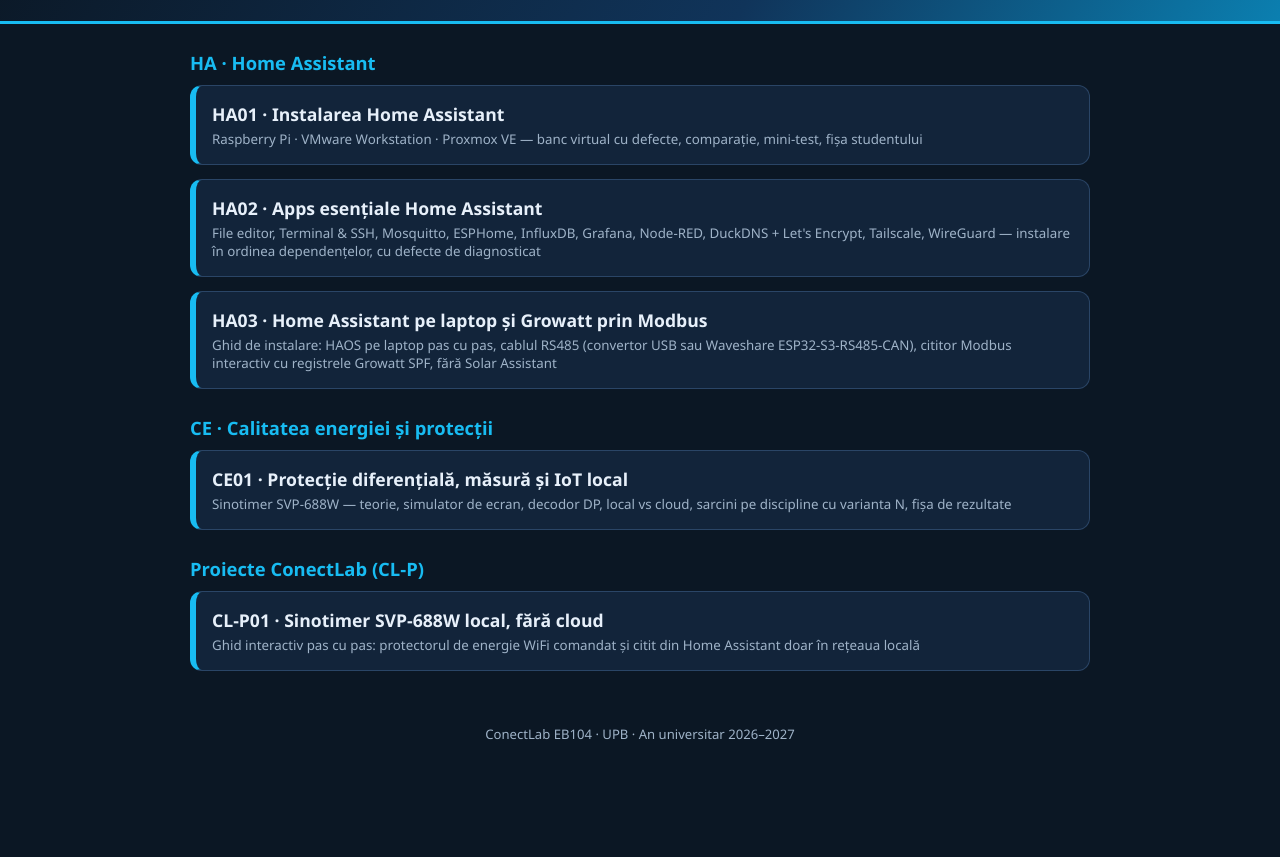
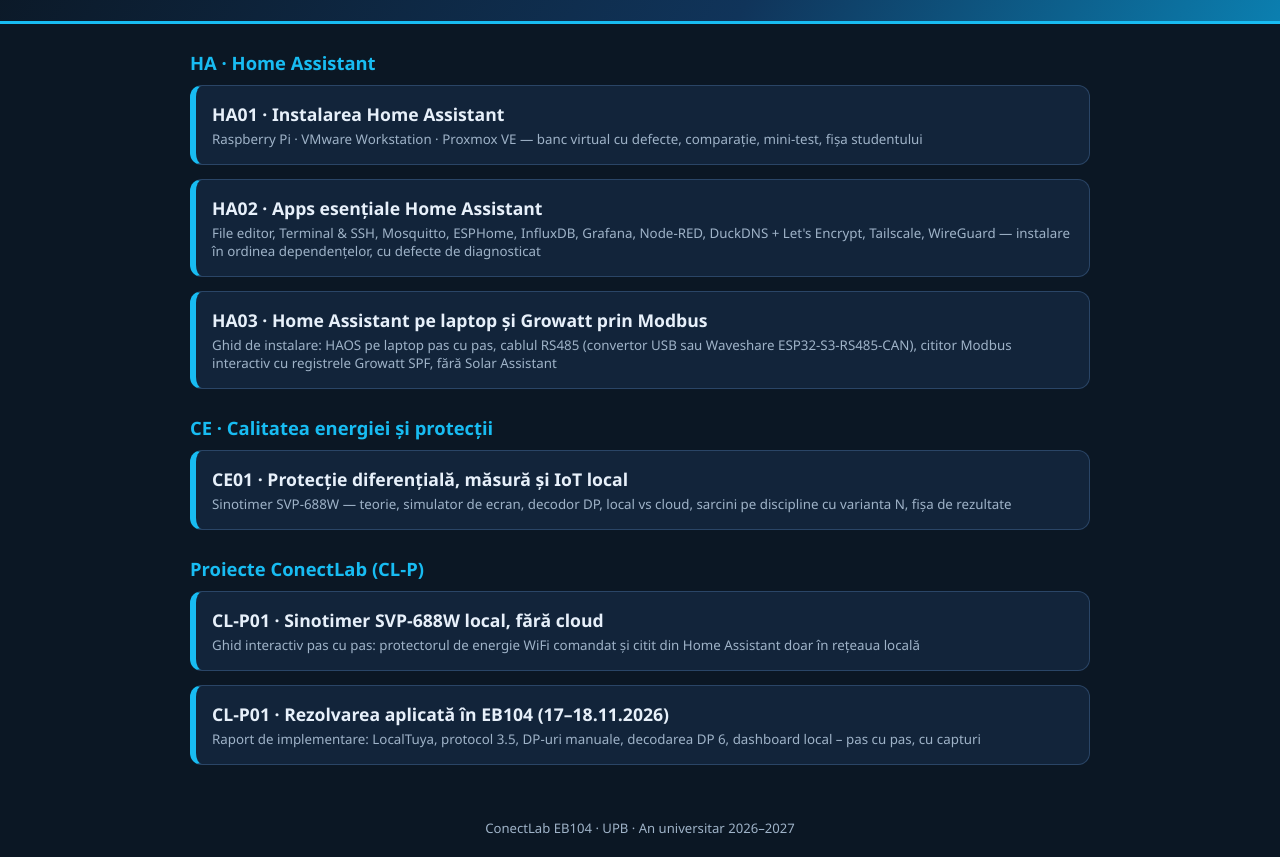
Before and after one commit to argatuflorin/CONECTLAB, a plain HTML site: page index.html in a window 1280 px wide. Shown: the part 120-977 px from the top of the page. Before the commit the page ends 883 px from the top, so only its background shows below. Drawn offline with Linux system fonts and the light colour scheme.

Commit message:
Portal: card pentru raportul CL-P01 (rezolvarea aplicata)
Co-Authored-By: Claude Opus 5.5 <noreply@anthropic.com>
Claude-Session: https://claude.ai/code/session_01BfH4T26jp8AtDQPg2ZqBh5

```diff
--- a/index.html
+++ b/index.html
@@ -48,6 +48,10 @@
     <b>CL-P01 · Sinotimer SVP-688W local, fără cloud</b>
     <small>Ghid interactiv pas cu pas: protectorul de energie WiFi comandat și citit din Home Assistant doar în rețeaua locală</small>
   </a>
+  <a class="card" href="https://conectlab-upb.github.io/ConectLab-01-Sinotimer-Local/CONECTLAB_CL-P01_Sinotimer_Raport_implementare_v1.2.html">
+    <b>CL-P01 · Rezolvarea aplicată în EB104 (17–18.11.2026)</b>
+    <small>Raport de implementare: LocalTuya, protocol 3.5, DP-uri manuale, decodarea DP 6, dashboard local – pas cu pas, cu capturi</small>
+  </a>
 </main>
 <footer>ConectLab EB104 · UPB · An universitar 2026–2027</footer>
 </body>
```
Also changed, not shown: 1 other file.
